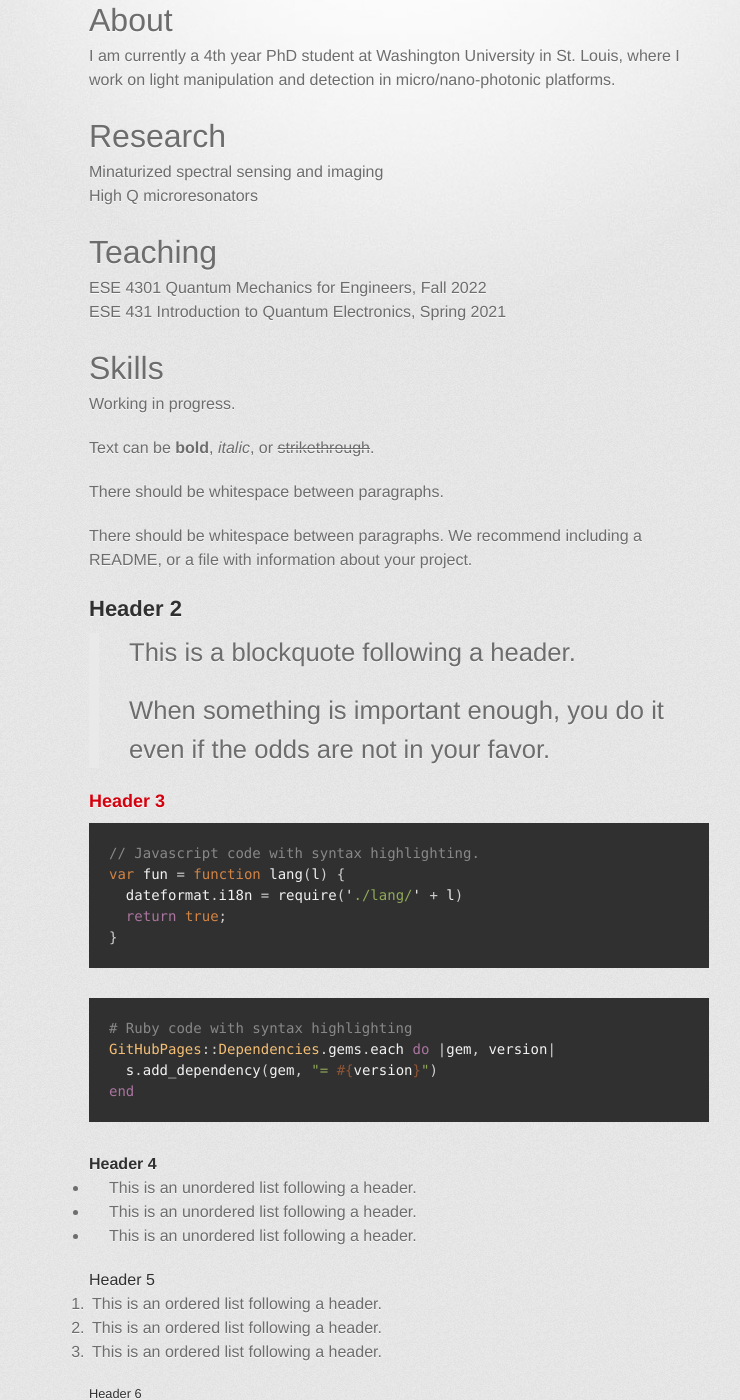
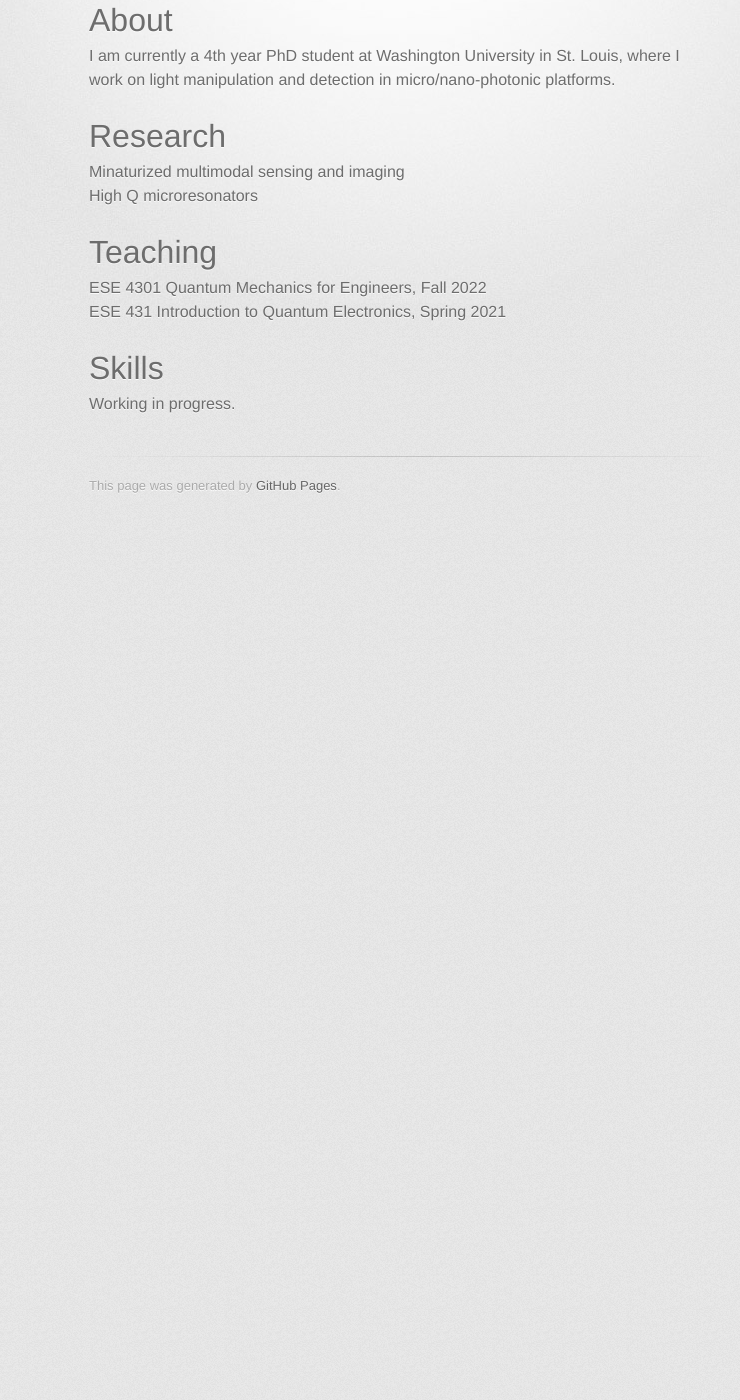
Before and after one commit to JRQie/JRQie.github.io, a Jekyll site: the page built from index.md, in a window 1280 px wide and 1400 px high, scrolled down 270 px. Shown: the whole window, without its empty margins (241-981 px from the left). Built offline with Jekyll 4.4.1, drawn with Linux system fonts in a browser that asks for light colours; some web fonts are replaced; after the commit the page ends 900 px from its top, so only the background shows below that; some of the changed text lies outside the part shown.

Commit message:
Update index.md

````diff
--- a/index.md
+++ b/index.md
@@ -9,7 +9,7 @@ layout: default
 I am currently a 4th year PhD student at Washington University in St. Louis, where I work on light manipulation and detection in micro/nano-photonic platforms.
 
 # Research
-Minaturized spectral sensing and imaging
+Minaturized multimodal sensing and imaging
 High Q microresonators
 
 # Teaching
@@ -19,118 +19,3 @@ ESE 431  Introduction to Quantum Electronics, Spring 2021
 # Skills
 
 Working in progress.
-
-Text can be **bold**, _italic_, or ~~strikethrough~~.
-
-There should be whitespace between paragraphs.
-
-There should be whitespace between paragraphs. We recommend including a README, or a file with information about your project.
-
-
-## Header 2
-
-> This is a blockquote following a header.
->
-> When something is important enough, you do it even if the odds are not in your favor.
-
-### Header 3
-
-```js
-// Javascript code with syntax highlighting.
-var fun = function lang(l) {
-  dateformat.i18n = require('./lang/' + l)
-  return true;
-}
-```
-
-```ruby
-# Ruby code with syntax highlighting
-GitHubPages::Dependencies.gems.each do |gem, version|
-  s.add_dependency(gem, "= #{version}")
-end
-```
-
-#### Header 4
-
-*   This is an unordered list following a header.
-*   This is an unordered list following a header.
-*   This is an unordered list following a header.
-
-##### Header 5
-
-1.  This is an ordered list following a header.
-2.  This is an ordered list following a header.
-3.  This is an ordered list following a header.
-
-###### Header 6
-
-| head1        | head two          | three |
-|:-------------|:------------------|:------|
-| ok           | good swedish fish | nice  |
-| out of stock | good and plenty   | nice  |
-| ok           | good `oreos`      | hmm   |
-| ok           | good `zoute` drop | yumm  |
-
-### There's a horizontal rule below this.
-
-* * *
-
-### Here is an unordered list:
-
-*   Item foo
-*   Item bar
-*   Item baz
-*   Item zip
-
-### And an ordered list:
-
-1.  Item one
-1.  Item two
-1.  Item three
-1.  Item four
-
-### And a nested list:
-
-- level 1 item
-  - level 2 item
-  - level 2 item
-    - level 3 item
-    - level 3 item
-- level 1 item
-  - level 2 item
-  - level 2 item
-  - level 2 item
-- level 1 item
-  - level 2 item
-  - level 2 item
-- level 1 item
-
-### Small image
-
-![Octocat](https://github.githubassets.com/images/icons/emoji/octocat.png)
-
-### Large image
-
-![Branching](https://guides.github.com/activities/hello-world/branching.png)
-
-
-### Definition lists can be used with HTML syntax.
-
-<dl>
-<dt>Name</dt>
-<dd>Godzilla</dd>
-<dt>Born</dt>
-<dd>1952</dd>
-<dt>Birthplace</dt>
-<dd>Japan</dd>
-<dt>Color</dt>
-<dd>Green</dd>
-</dl>
-
-```
-Long, single-line code blocks should not wrap. They should horizontally scroll if they are too long. This line should be long enough to demonstrate this.
-```
-
-```
-The final element.
-```
````
